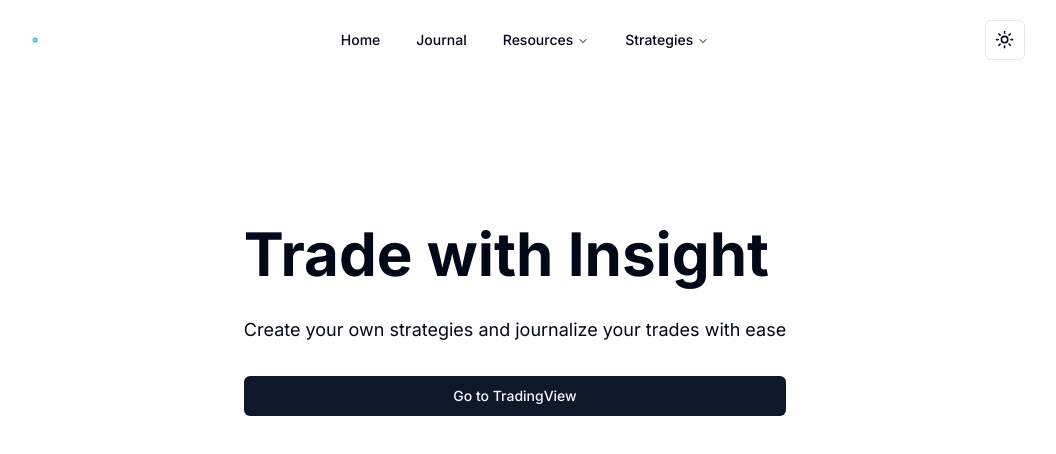
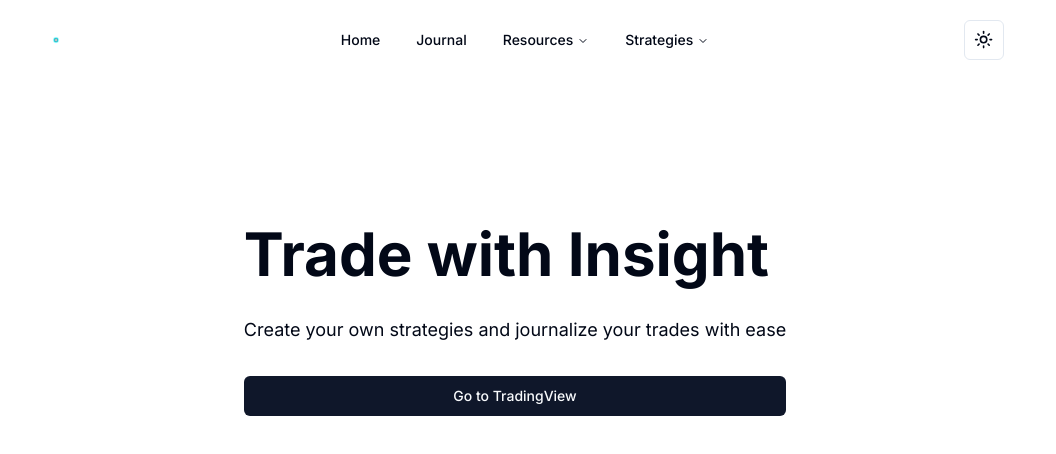
Before and after one commit to kulaizki/Insight, a Next.js app: page / in a window 1280 px wide. Shown: the top 454 px of the page, without its empty margins (125-1181 px from the left). Built offline with nearby package versions, Linux system fonts and the light colour scheme.

Commit message:
style: add horizontal padding layout

```diff
--- a/src/app/layout.tsx
+++ b/src/app/layout.tsx
@@ -25,7 +25,7 @@ export default function RootLayout({
           enableSystem
           disableTransitionOnChange
         >
-          <div className='flex flex-col items-center gap-20'>
+          <div className='flex flex-col items-center gap-20 px-8'>
             <Header />
             {children}
           </div>
```
